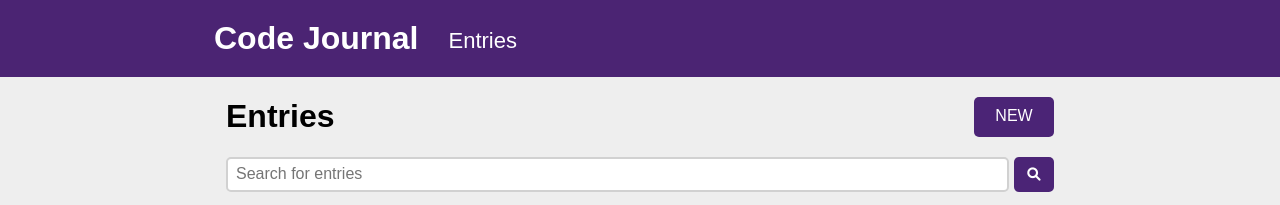
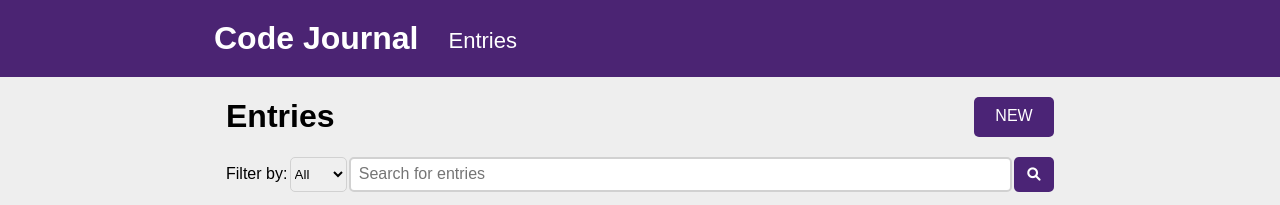
Before and after one commit to TristanChao/code-journal, a website: page index.html in a window 1280 px wide. Both pictures are taken after typing "Sample", "Sample", "Sample", "Sample" into the empty fields and a click on the button "SAVE". Shown: the top 205 px of the page. Drawn offline with Linux system fonts and the light colour scheme.

Commit message:
created a select element that allows users to narrow what fields to filter by

```diff
--- a/css/styles.css
+++ b/css/styles.css
@@ -163,8 +163,18 @@ img {
   height: 35px;
 }
 
+#search-form label {
+  height: 18px;
+  margin: auto 0;
+}
+
+#filter-by-select {
+  border-color: #d1d1d1;
+  border-radius: 5px;
+}
+
 #search-input {
-  width: calc(100% - 45px);
+  width: calc(100% - 165px);
   font-size: 16px;
   padding-left: 8px;
 }
--- a/index.html
+++ b/index.html
@@ -97,6 +97,13 @@
         <div id="search-container" class="column-full">
           <form id="search-form">
             <div class="row justify-sb">
+              <label for="filter-by-select">Filter by:</label>
+              <select id="filter-by-select">
+                <option value="all">All</option>
+                <option value="title">Title</option>
+                <option value="notes">Notes</option>
+                <option value="tags">Tags</option>
+              </select>
               <input id="search-input" placeholder="Search for entries" />
               <button type="submit" id="search-btn">
                 <i class="fa-solid fa-magnifying-glass"></i>
```
